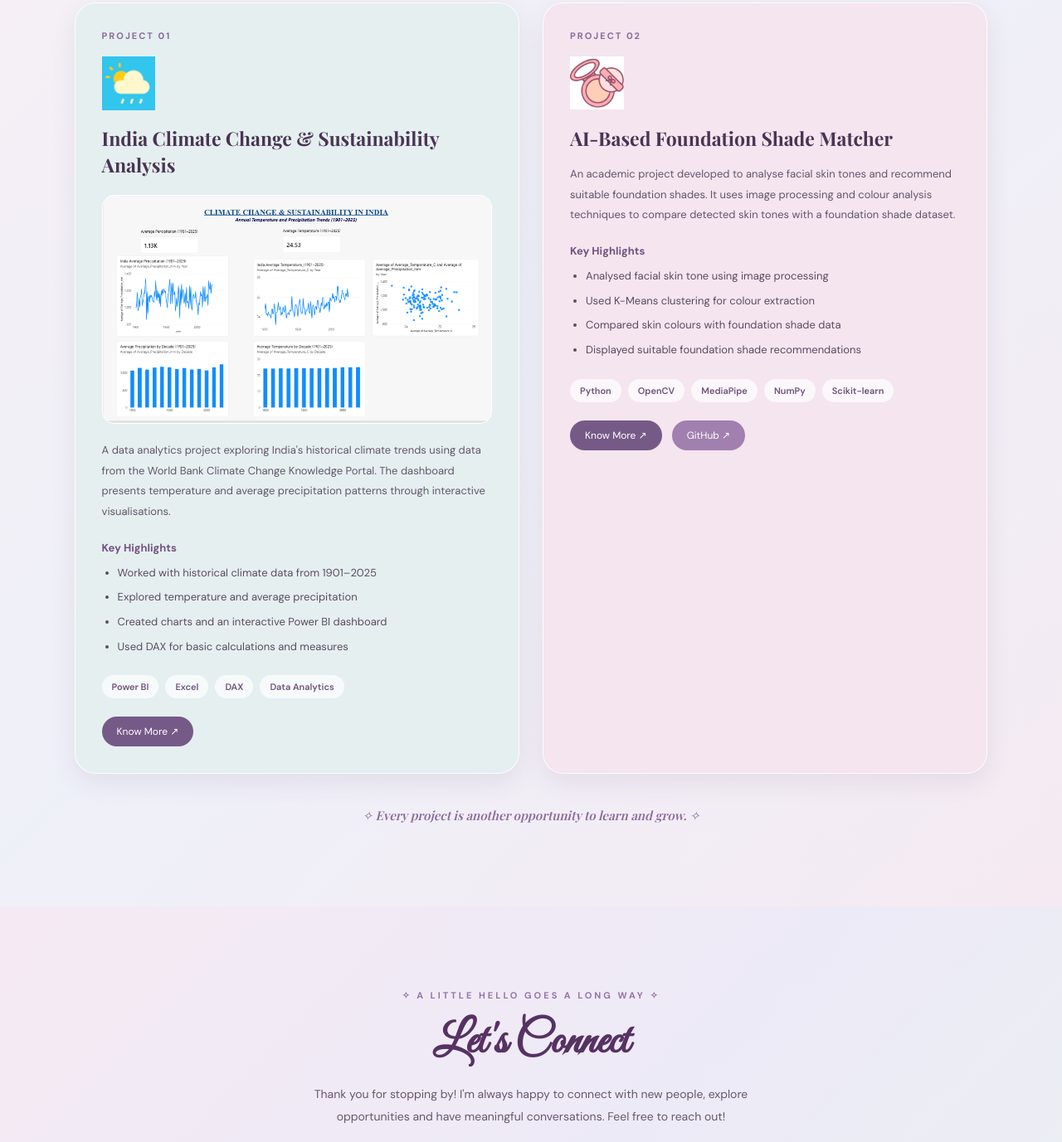
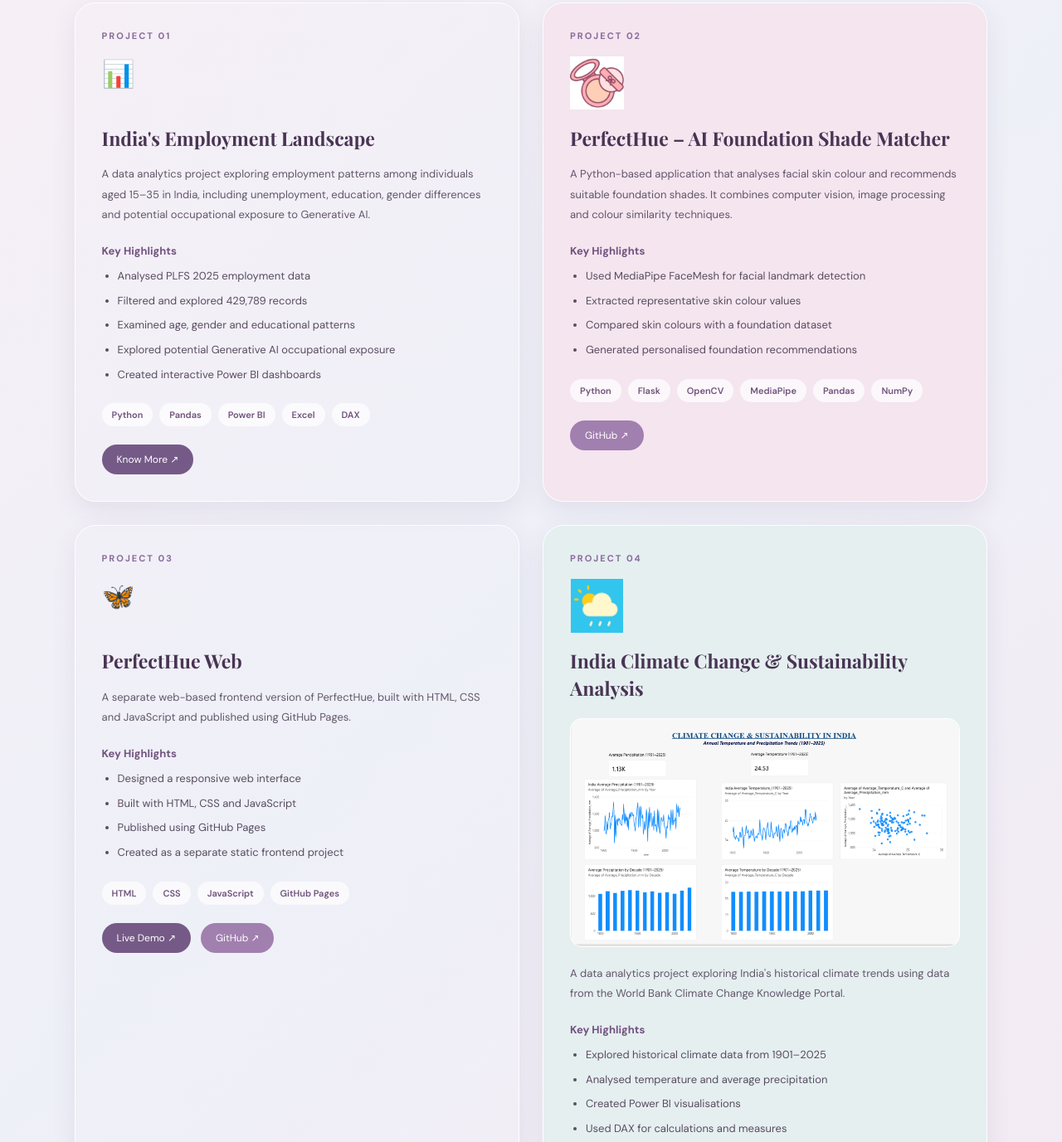
Before and after one commit to Michuzzz/michelle-portfolio, a plain HTML site: page index.html in a window 1280 px wide. Shown: the part 3871-5248 px from the top of the page at 83% size. Drawn offline with nearby package versions, Linux system fonts and the light colour scheme.

```diff
--- a/index.html
+++ b/index.html
@@ -417,45 +417,180 @@
 
         <p class="projects-label">✧ A LITTLE OF WHAT I'VE CREATED ✧</p>
         <h2>My Projects</h2>
+
         <p class="projects-intro">
             A selection of projects where I've applied my learning,
             explored new tools and turned ideas into practical work.
         </p>
 
-        <div class="projects-grid">
+        <div class="projects-grid" id="projectsGrid">
 
-            <!-- PROJECT 1: CLIMATE ANALYSIS -->
+            <!-- PROJECT 1: INDIA'S EMPLOYMENT LANDSCAPE -->
+            <div class="project-card employment-card">
+
+                <div class="project-number">PROJECT 01</div>
+                <div class="project-icon project-emoji">📊</div>
+
+                <h3>India's Employment Landscape</h3>
+
+                <p class="project-description">
+                    A data analytics project exploring employment patterns
+                    among individuals aged 15–35 in India, including
+                    unemployment, education, gender differences and
+                    potential occupational exposure to Generative AI.
+                </p>
+
+                <h4>Key Highlights</h4>
+                <ul>
+                    <li>Analysed PLFS 2025 employment data</li>
+                    <li>Filtered and explored 429,789 records</li>
+                    <li>Examined age, gender and educational patterns</li>
+                    <li>Explored potential Generative AI occupational exposure</li>
+                    <li>Created interactive Power BI dashboards</li>
+                </ul>
+
+                <div class="project-tags">
+                    <span>Python</span>
+                    <span>Pandas</span>
+                    <span>Power BI</span>
+                    <span>Excel</span>
+                    <span>DAX</span>
+                </div>
+
+                <div class="project-actions">
+                    <a href="Indias_Employment_Landscape_Report.pdf"
+                       target="_blank"
+                       rel="noopener noreferrer"
+                       class="project-link">
+                        Know More ↗
+                    </a>
+                </div>
+            </div>
+
+
+            <!-- PROJECT 2: PERFECTHUE ORIGINAL PYTHON PROJECT -->
+            <div class="project-card foundation-card">
+
+                <div class="project-number">PROJECT 02</div>
+
+                <div class="project-icon">
+                    <img src="foundation-icon.png"
+                         alt="Foundation makeup illustration">
+                </div>
+
+                <h3>PerfectHue – AI Foundation Shade Matcher</h3>
+
+                <p class="project-description">
+                    A Python-based application that analyses facial skin
+                    colour and recommends suitable foundation shades.
+                    It combines computer vision, image processing and
+                    colour similarity techniques.
+                </p>
+
+                <h4>Key Highlights</h4>
+                <ul>
+                    <li>Used MediaPipe FaceMesh for facial landmark detection</li>
+                    <li>Extracted representative skin colour values</li>
+                    <li>Compared skin colours with a foundation dataset</li>
+                    <li>Generated personalised foundation recommendations</li>
+                </ul>
+
+                <div class="project-tags">
+                    <span>Python</span>
+                    <span>Flask</span>
+                    <span>OpenCV</span>
+                    <span>MediaPipe</span>
+                    <span>Pandas</span>
+                    <span>NumPy</span>
+                </div>
+
+                <div class="project-actions">
+                    <a href="https://github.com/Michuzzz/PerfectHue"
+                       target="_blank"
+                       rel="noopener noreferrer"
+                       class="project-link github-link">
+                        GitHub ↗
+                    </a>
+                </div>
+            </div>
+
+
+            <!-- PROJECT 3: PERFECTHUE WEB -->
+            <div class="project-card web-card">
+
+                <div class="project-number">PROJECT 03</div>
+                <div class="project-icon project-emoji">🦋</div>
+
+                <h3>PerfectHue Web</h3>
+
+                <p class="project-description">
+                    A separate web-based frontend version of PerfectHue,
+                    built with HTML, CSS and JavaScript and published
+                    using GitHub Pages.
+                </p>
+
+                <h4>Key Highlights</h4>
+                <ul>
+                    <li>Designed a responsive web interface</li>
+                    <li>Built with HTML, CSS and JavaScript</li>
+                    <li>Published using GitHub Pages</li>
+                    <li>Created as a separate static frontend project</li>
+                </ul>
+
+                <div class="project-tags">
+                    <span>HTML</span>
+                    <span>CSS</span>
+                    <span>JavaScript</span>
+                    <span>GitHub Pages</span>
+                </div>
+
+                <div class="project-actions">
+                    <a href="https://michuzzz.github.io/PerfectHue-Web/"
+                       target="_blank"
+                       rel="noopener noreferrer"
+                       class="project-link">
+                        Live Demo ↗
+                    </a>
+
+                    <a href="https://github.com/Michuzzz/PerfectHue-Web"
+                       target="_blank"
+                       rel="noopener noreferrer"
+                       class="project-link github-link">
+                        GitHub ↗
+                    </a>
+                </div>
+            </div>
+
+
+            <!-- PROJECT 4: CLIMATE CHANGE ANALYSIS -->
             <div class="project-card climate-card">
 
-                <div class="project-number">PROJECT 01</div>
-
+                <div class="project-number">PROJECT 04</div>
 
                 <div class="project-icon">
-    <img src="climate-icon.png" alt="Climate and weather illustration">
+                    <img src="climate-icon.png"
+                         alt="Climate and weather illustration">
                 </div>
 
                 <h3>India Climate Change & Sustainability Analysis</h3>
+
                 <div class="project-image">
-    <img
-        src="climate-dashboard.png"
-        alt="India Climate Change and Sustainability Power BI Dashboard"
-    >
+                    <img src="climate-dashboard.png"
+                         alt="India Climate Change Power BI Dashboard">
                 </div>
 
                 <p class="project-description">
                     A data analytics project exploring India's historical
                     climate trends using data from the World Bank Climate
-                    Change Knowledge Portal. The dashboard presents
-                    temperature and average precipitation patterns
-                    through interactive visualisations.
+                    Change Knowledge Portal.
                 </p>
 
                 <h4>Key Highlights</h4>
                 <ul>
-                    <li>Worked with historical climate data from 1901–2025</li>
-                    <li>Explored temperature and average precipitation</li>
-                    <li>Created charts and an interactive Power BI dashboard</li>
-                    <li>Used DAX for basic calculations and measures</li>
+                    <li>Explored historical climate data from 1901–2025</li>
+                    <li>Analysed temperature and average precipitation</li>
+                    <li>Created Power BI visualisations</li>
+                    <li>Used DAX for calculations and measures</li>
                 </ul>
 
                 <div class="project-tags">
@@ -464,6 +599,7 @@
                     <span>DAX</span>
                     <span>Data Analytics</span>
                 </div>
+
                 <div class="project-actions">
                     <a href="Climate_Change_Sustainability_India_Presentation.pdf"
                        target="_blank"
@@ -472,66 +608,28 @@
                         Know More ↗
                     </a>
                 </div>
+            </div>
 
         </div>
 
 
-            <!-- PROJECT 2: FOUNDATION MATCHER -->
-            <div class="project-card foundation-card">
+        <!-- PROJECT PAGINATION -->
+        <div class="project-pagination">
 
-                <div class="project-number">PROJECT 02</div>
+            <button id="prevProject" class="page-arrow" type="button">
+                ← Previous
+            </button>
 
-                <div class="project-icon">
-    <img src="foundation-icon.png" alt="Foundation makeup illustration">
-</div>
+            <div id="projectPageNumbers" class="page-numbers"></div>
 
-                <h3>AI-Based Foundation Shade Matcher</h3>
-
-                <p class="project-description">
-                    An academic project developed to analyse facial skin
-                    tones and recommend suitable foundation shades.
-                    It uses image processing and colour analysis techniques
-                    to compare detected skin tones with a foundation shade
-                    dataset.
-                </p>
-
-                <h4>Key Highlights</h4>
-                <ul>
-                    <li>Analysed facial skin tone using image processing</li>
-                    <li>Used K-Means clustering for colour extraction</li>
-                    <li>Compared skin colours with foundation shade data</li>
-                    <li>Displayed suitable foundation shade recommendations</li>
-                </ul>
-
-                <div class="project-tags">
-                    <span>Python</span>
-                    <span>OpenCV</span>
-                    <span>MediaPipe</span>
-                    <span>NumPy</span>
-                    <span>Scikit-learn</span>
-                </div>
-
-               <div class="project-actions">
-
-    <a href="AI-Based-Skin-Tone-Detection-and-Foundation-Recommendation.pdf"
-       target="_blank"
-       rel="noopener noreferrer"
-       class="project-link">
-        Know More ↗
-    </a>
-
-    <a href="https://github.com/Michuzzz/mini-project-/tree/main/foundation-matcher"
-       target="_blank"
-       rel="noopener noreferrer"
-       class="project-link github-link">
-        GitHub ↗
-    </a>
+            <button id="nextProject" class="page-arrow" type="button">
+                Next →
+            </button>
 
         </div>
 
-            </div>
-
-        </div>
+        <p id="projectPageStatus" class="project-page-status"
+           aria-live="polite"></p>
 
         <p class="projects-footer">
             ✧ Every project is another opportunity to learn and grow. ✧
```
Lines whose indentation alone changed are shown as unchanged.
